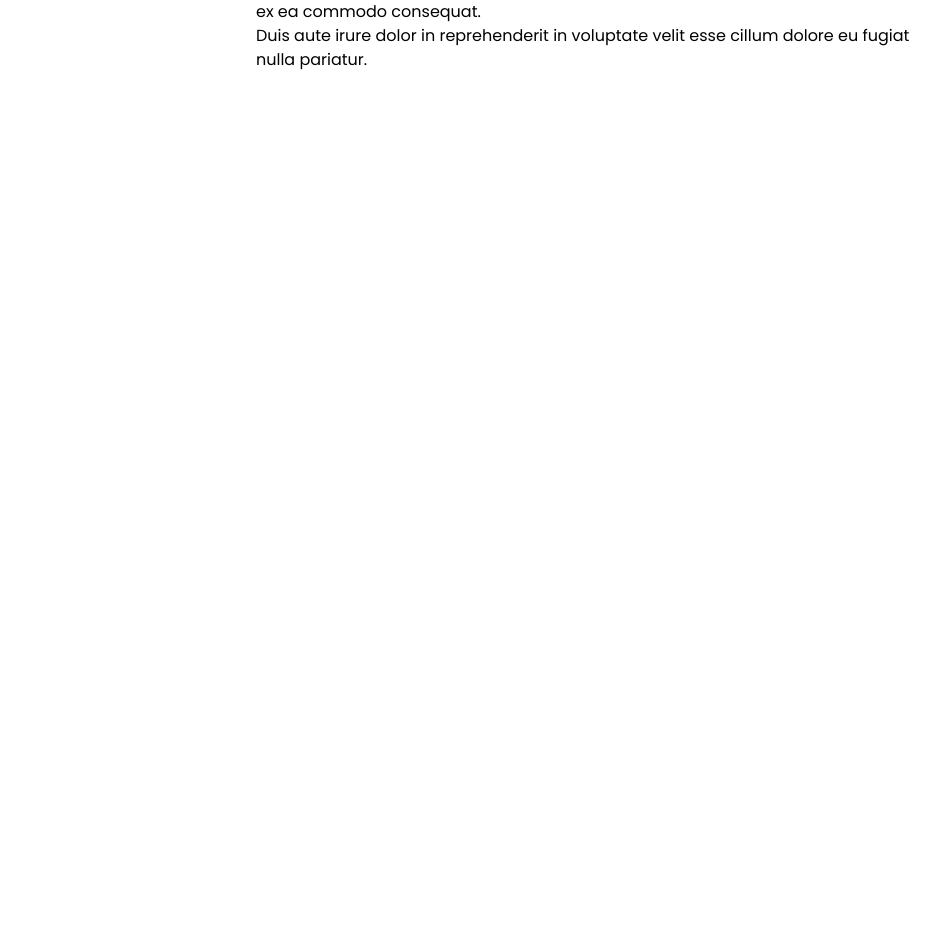
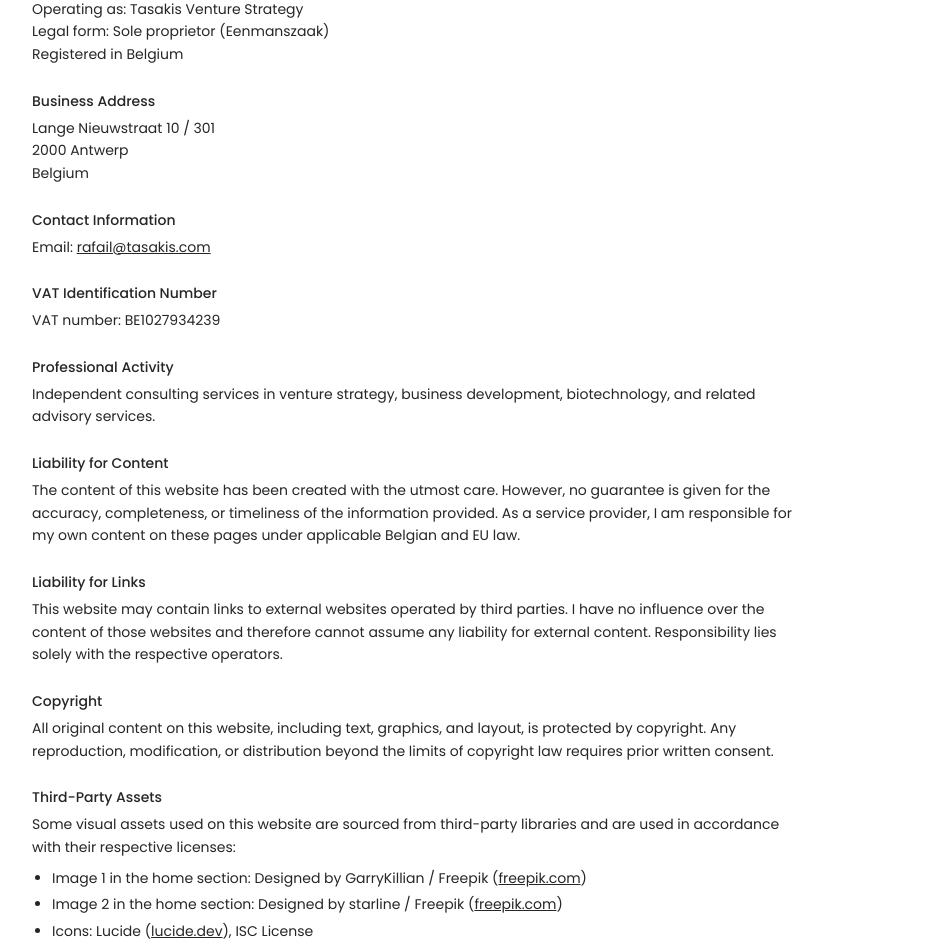
Before and after one commit to rtasakis/rtasakis.github.io, a React (Vite) app: page /imprint in a window 1280 px wide. Shown: the part 289-1232 px from the top of the page, without its empty margins (48-988 px from the left). Before the commit the page ends 800 px from the top, so only its background shows below. Built offline with nearby package versions, Linux system fonts and the light colour scheme; a web font is replaced by a local one.

Commit message:
Imprint & Privacy

```diff
--- a/src/components/ImprintPage.tsx
+++ b/src/components/ImprintPage.tsx
@@ -1,22 +1,139 @@
 export default function ImprintPage() {
   return (
-    <div style={{ padding: "2rem", maxWidth: 800 }}>
-      <h1>Imprint</h1>
+    <div className="space-y-10">
+      {/* TITLE */}
+      <header>
+        <h1 className="text-3xl font-semibold">Imprint</h1>
+      </header>
 
+      {/* CONTENT */}
+      <section className="space-y-6 text-sm leading-relaxed text-neutral-800">
+        <div>
+          <h2 className="font-medium mb-1">
+            Website Owner and Responsible Party
+          </h2>
           <p>
-        Lorem ipsum dolor sit amet, consectetur adipiscing elit. Sed do eiusmod
-        tempor incididunt ut labore et dolore magna aliqua.
+            Rafail Tasakis
+            <br />
+            Operating as: Tasakis Venture Strategy
+            <br />
+            Legal form: Sole proprietor (Eenmanszaak)
+            <br />
+            Registered in Belgium
           </p>
+        </div>
 
+        <div>
+          <h2 className="font-medium mb-1">Business Address</h2>
           <p>
-        Ut enim ad minim veniam, quis nostrud exercitation ullamco laboris nisi
-        ut aliquip ex ea commodo consequat.
+            Lange Nieuwstraat 10 / 301
+            <br />
+            2000 Antwerp
+            <br />
+            Belgium
           </p>
+        </div>
 
+        <div>
+          <h2 className="font-medium mb-1">Contact Information</h2>
           <p>
-        Duis aute irure dolor in reprehenderit in voluptate velit esse cillum
-        dolore eu fugiat nulla pariatur.
+            Email:{" "}
+            <a href="mailto:rafail@tasakis.com" className="underline">
+              rafail@tasakis.com
+            </a>
           </p>
+        </div>
+
+        <div>
+          <h2 className="font-medium mb-1">VAT Identification Number</h2>
+          <p>VAT number: BE1027934239</p>
+        </div>
+
+        <div>
+          <h2 className="font-medium mb-1">Professional Activity</h2>
+          <p>
+            Independent consulting services in venture strategy, business
+            development, biotechnology, and related advisory services.
+          </p>
+        </div>
+
+        <div>
+          <h2 className="font-medium mb-1">Liability for Content</h2>
+          <p>
+            The content of this website has been created with the utmost care.
+            However, no guarantee is given for the accuracy, completeness, or
+            timeliness of the information provided. As a service provider, I am
+            responsible for my own content on these pages under applicable
+            Belgian and EU law.
+          </p>
+        </div>
+
+        <div>
+          <h2 className="font-medium mb-1">Liability for Links</h2>
+          <p>
+            This website may contain links to external websites operated by
+            third parties. I have no influence over the content of those
+            websites and therefore cannot assume any liability for external
+            content. Responsibility lies solely with the respective operators.
+          </p>
+        </div>
+
+        <div>
+          <h2 className="font-medium mb-1">Copyright</h2>
+          <p>
+            All original content on this website, including text, graphics, and
+            layout, is protected by copyright. Any reproduction, modification,
+            or distribution beyond the limits of copyright law requires prior
+            written consent.
+          </p>
+        </div>
+
+        <div>
+          <h2 className="font-medium mb-1">Third-Party Assets</h2>
+          <p className="space-y-1">
+            Some visual assets used on this website are sourced from third-party
+            libraries and are used in accordance with their respective licenses:
+          </p>
+          <ul className="list-disc pl-5 mt-2 space-y-1">
+            <li>
+              Image 1 in the home section: Designed by GarryKillian / Freepik (
+              <a
+                href="http://www.freepik.com"
+                target="_blank"
+                rel="noreferrer"
+                className="underline"
+              >
+                freepik.com
+              </a>
+              )
+            </li>
+            <li>
+              Image 2 in the home section: Designed by starline / Freepik (
+              <a
+                href="http://www.freepik.com"
+                target="_blank"
+                rel="noreferrer"
+                className="underline"
+              >
+                freepik.com
+              </a>
+              )
+            </li>
+            <li>
+              Icons: Lucide (
+              <a
+                href="https://lucide.dev"
+                target="_blank"
+                rel="noreferrer"
+                className="underline"
+              >
+                lucide.dev
+              </a>
+              ), ISC License
+            </li>
+          </ul>
+        </div>
+      </section>
     </div>
   );
 }
--- a/src/components/PrivacyPolicyPage.tsx
+++ b/src/components/PrivacyPolicyPage.tsx
@@ -1,22 +1,161 @@
 export default function PrivacyPolicyPage() {
   return (
-    <div style={{ padding: "2rem", maxWidth: 800 }}>
-      <h1>Privacy Policy</h1>
+    <article className="space-y-10">
+      {/* TITLE */}
+      <header>
+        <h1 className="text-3xl font-semibold">Privacy Policy</h1>
+      </header>
 
-      <p>
-        Lorem ipsum dolor sit amet, consectetur adipiscing elit. Sed do eiusmod
-        tempor incididunt ut labore et dolore magna aliqua.
-      </p>
+      {/* CONTENT */}
+      <section className="space-y-8 text-sm leading-relaxed text-neutral-800">
+        <div>
+          <h2 className="font-medium mb-1">1. Controller</h2>
+          <p>
+            Rafail N. Tasakis, PhD
+            <br />
+            Operating as: Tasakis Venture Strategy
+            <br />
+            Lange Nieuwstraat 10 Box 301
+            <br />
+            2000 Antwerp
+            <br />
+            Belgium
+            <br />
+            Email:{" "}
+            <a href="mailto:rafail@tasakis.com" className="underline">
+              rafail@tasakis.com
+            </a>
+          </p>
+        </div>
 
-      <p>
-        Ut enim ad minim veniam, quis nostrud exercitation ullamco laboris nisi
-        ut aliquip ex ea commodo consequat.
-      </p>
+        <div>
+          <h2 className="font-medium mb-1">2. General Principles</h2>
+          <p>
+            This website is designed to minimize the collection of personal
+            data. I process personal data only in accordance with the General
+            Data Protection Regulation (GDPR) and applicable Belgian data
+            protection laws.
+          </p>
+        </div>
 
-      <p>
-        Duis aute irure dolor in reprehenderit in voluptate velit esse cillum
-        dolore eu fugiat nulla pariatur.
-      </p>
-    </div>
+        <div>
+          <h2 className="font-medium mb-1">3. Personal Data Collected</h2>
+          <p>
+            No contact forms, cookies, or analytics tools are used on this
+            website. Personal data is processed only in the following cases:
+          </p>
+          <ul className="list-disc pl-5 mt-2 space-y-1">
+            <li>When you contact me directly by email</li>
+            <li>
+              When you voluntarily engage with me via LinkedIn by following
+              links provided on this website
+            </li>
+          </ul>
+          <p className="mt-2">
+            In these cases, the following data may be processed:
+          </p>
+          <ul className="list-disc pl-5 mt-2 space-y-1">
+            <li>Your email address</li>
+            <li>
+              Any personal information you choose to include in your message
+            </li>
+          </ul>
+        </div>
+
+        <div>
+          <h2 className="font-medium mb-1">
+            4. Purpose and Legal Basis of Processing
+          </h2>
+          <p>Personal data is processed solely for the purpose of:</p>
+          <ul className="list-disc pl-5 mt-2 space-y-1">
+            <li>Responding to inquiries</li>
+            <li>Conducting professional communication</li>
+          </ul>
+          <p className="mt-2">The legal basis for processing is:</p>
+          <ul className="list-disc pl-5 mt-2 space-y-1">
+            <li>
+              Article 6(1)(b) GDPR: steps taken prior to entering into a
+              contract
+            </li>
+            <li>
+              Article 6(1)(f) GDPR: legitimate interest in professional
+              correspondence
+            </li>
+          </ul>
+        </div>
+
+        <div>
+          <h2 className="font-medium mb-1">5. Data Sharing and Transfers</h2>
+          <p>Your personal data will:</p>
+          <ul className="list-disc pl-5 mt-2 space-y-1">
+            <li>Not be sold or shared with third parties</li>
+            <li>Not be transferred outside the European Union</li>
+          </ul>
+          <p className="mt-2">
+            Data is processed exclusively by the website owner and standard
+            email service providers.
+          </p>
+        </div>
+
+        <div>
+          <h2 className="font-medium mb-1">6. Data Retention</h2>
+          <p>
+            Personal data communicated by email is retained only as long as
+            necessary to:
+          </p>
+          <ul className="list-disc pl-5 mt-2 space-y-1">
+            <li>Respond to your inquiry</li>
+            <li>Fulfill legal or contractual obligations</li>
+          </ul>
+          <p className="mt-2">
+            Once no longer required, the data is securely deleted.
+          </p>
+        </div>
+
+        <div>
+          <h2 className="font-medium mb-1">7. Cookies and Analytics</h2>
+          <p>
+            This website does not use cookies, tracking technologies, or
+            analytics tools. Therefore, no cookie consent banner is required.
+          </p>
+        </div>
+
+        <div>
+          <h2 className="font-medium mb-1">8. Data Subject Rights</h2>
+          <p>Under the GDPR, you have the right to:</p>
+          <ul className="list-disc pl-5 mt-2 space-y-1">
+            <li>Access your personal data</li>
+            <li>Rectify inaccurate or incomplete data</li>
+            <li>Request erasure of your data</li>
+            <li>Restrict or object to processing</li>
+            <li>Request data portability where applicable</li>
+            <li>Lodge a complaint with a supervisory authority</li>
+          </ul>
+          <p className="mt-2">
+            In Belgium, the competent authority is the{" "}
+            <strong>Gegevensbeschermingsautoriteit (GBA / APD)</strong>.
+          </p>
+        </div>
+
+        <div>
+          <h2 className="font-medium mb-1">9. Data Security</h2>
+          <p>
+            Appropriate technical and organizational measures are in place to
+            protect personal data against unauthorized access, loss, or misuse.
+          </p>
+        </div>
+
+        <div>
+          <h2 className="font-medium mb-1">
+            10. Changes to This Privacy Policy
+          </h2>
+          <p>
+            This Privacy Policy may be updated if legal requirements or website
+            functionality change. The latest version will always be published on
+            this website.
+          </p>
+        </div>
+      </section>
+    </article>
   );
 }
--- a/src/components/layout/LegalLayout.tsx
+++ b/src/components/layout/LegalLayout.tsx
@@ -1,5 +1,6 @@
 import { Link } from "react-router-dom";
 import logo from "@/assets/images/logo-dark.webp";
+import { ArrowLeft } from "lucide-react";
 
 export default function LegalLayout({
   children,
@@ -28,16 +29,19 @@ export default function LegalLayout({
           <Link
             to="/"
             onClick={goTop}
-            className="text-sm font-medium text-neutral-600 hover:text-neutral-900 transition"
+            className="inline-flex items-center gap-1.5 text-sm font-medium text-neutral-600 hover:text-neutral-900 transition"
           >
-            Back to home
+            <ArrowLeft size={16} strokeWidth={2} />
+            <span>Back to home</span>
           </Link>
         </div>
       </header>
 
       {/* CONTENT */}
       <main>
-        <div className="mx-auto max-w-3xl px-4 py-12">{children}</div>
+        <div className="mx-auto max-w-6xl px-4 py-12">
+          <div className="max-w-3xl">{children}</div>
+        </div>
       </main>
     </div>
   );
--- a/src/data/about.json
+++ b/src/data/about.json
@@ -5,8 +5,8 @@
     "position": "Founder & Principal Consultant",
     "organization": "",
     "image": "profile-img.png",
-    "bioHtml": "<p>Entrepreneur with <strong>EU and US experience</strong>, blending scientific with business skills. Trained as a <strong>bioinformatics scientist</strong> with a <strong>PhD</strong> in cancer biology, I later transitioned into <strong>cross-functional roles</strong> within startup ecosystems with <strong>founder-like responsibilities</strong>, spanning consulting, product and business development, and fundraising strategy. Having a strong and expanding international network, I am currently pursuing an <strong>Executive MBA</strong> while working as an independent consultant supporting innovators and investors at the intersection of life sciences and deep tech.</p><p>Having a global mindset and the ambition to make a tangible impact, I maintain a high-ownership and responsible attitude.</p>",
-    "quoteHtml": "<p><em>My mission is to bring bold innovation faster to where it is most needed.</em></p>"
+    "bioHtml": "<p>Entrepreneur with <strong>EU and US experience</strong>, blending scientific with business skills. Trained as a <strong>bioinformatics scientist</strong> with a <strong>PhD</strong> in cancer biology, I later transitioned into <strong>cross-functional roles</strong> within startup ecosystems with <strong>founder-like responsibilities</strong>, spanning consulting, product and business development, and fundraising strategy.</p><br/><p> Having a strong and expanding international network, I am currently pursuing an <strong>Executive MBA</strong> while working as an independent consultant supporting innovators and investors at the intersection of life sciences and deep tech.</p>",
+    "quoteHtml": "<p><em>My mission is to bring bold innovation faster to where it is most needed. Having a global mindset and the ambition to make a tangible impact, I maintain a high-ownership and responsible attitude.</em></p>"
   },
   "highlights": {
     "sectionTitle": "In a nutshell",
--- a/src/data/contact.json
+++ b/src/data/contact.json
@@ -23,6 +23,6 @@
     "name": "Rafail Tasakis",
     "role": "Founder & Principal Consultant",
     "brand": "",
-    "tagline": "Enable the bold."
+    "tagline": "Enabling the bold."
   }
 }
```
Also changed, not shown: src/components/layout/Footer.tsx (+14 -14 lines), src/styles/input.css (+10 -24 lines). Lines whose indentation alone changed are shown as unchanged.
